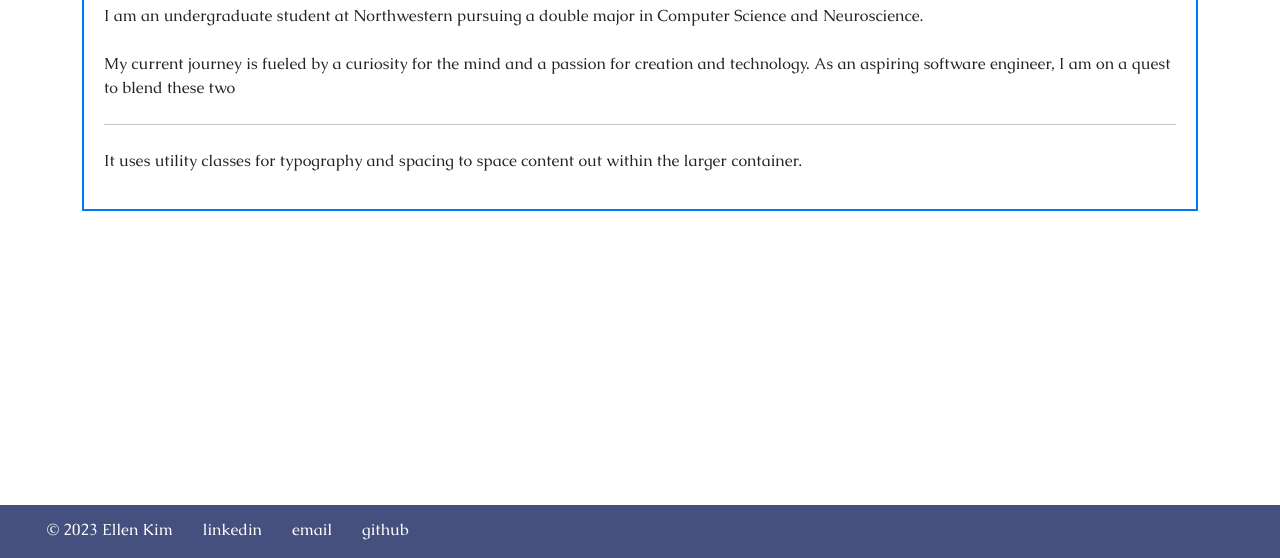
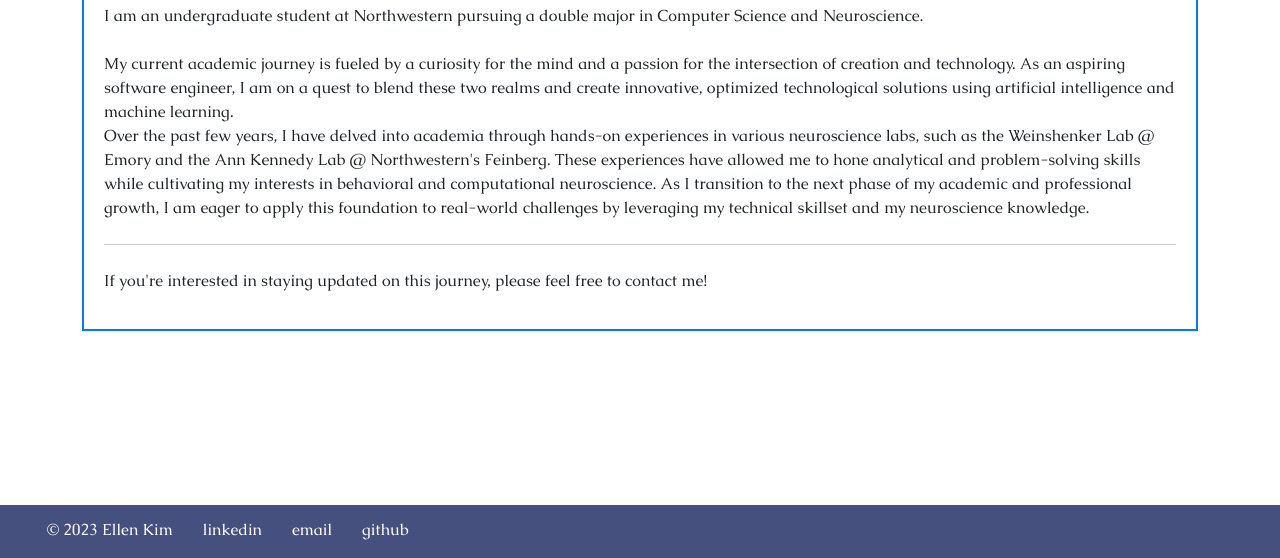
Before and after one commit to ellennkim/ellennkim.github.io, a plain HTML site: page about.html in a window 1280 px wide. Shown: the part 242-800 px from the top of the page. Drawn offline with nearby package versions, Linux system fonts and the light colour scheme.

Commit message:
Update about.html

```diff
--- a/about.html
+++ b/about.html
@@ -27,11 +27,16 @@
                 <h1 class="jumbotron-title">Hello, I'm Ellen:</h1>
                 <p class="jumbotron-text">I am an undergraduate student at Northwestern pursuing a double major in Computer Science and Neuroscience. <br>
                     <br>
-                    My current journey is fueled by a curiosity for the mind and a passion for creation and technology.
-                    As an aspiring software engineer, I am on a quest to blend these two
+                    My current academic journey is fueled by a curiosity for the mind and a passion for the intersection of creation and technology.
+                    As an aspiring software engineer, I am on a quest to blend these two realms and create innovative, optimized technological solutions using artificial intelligence and machine learning.
+                    <br>
+                    Over the past few years, I have delved into academia through hands-on experiences in various neuroscience labs, such as the Weinshenker Lab @ Emory and the Ann Kennedy Lab @ Northwestern's Feinberg.
+                    These experiences have allowed me to hone analytical and problem-solving skills while cultivating my interests in behavioral and computational neuroscience.
+                    As I transition to the next phase of my academic and professional growth, I am eager to apply this foundation to real-world challenges by leveraging my technical skillset and my neuroscience knowledge.
                 </p>
                 <hr class="my-4"> <!--horizontal divider-->
-                <p class="jumbotron-text">It uses utility classes for typography and spacing to space content out within the larger container.</p>
+                <p class="jumbotron-text">If you're interested in staying updated on this journey, please feel free to contact me!
+                </p>
                 <!-- <a class="btn btn-primary btn-lg" href="#" role="button">Learn more</a> -->
             </div>
         </div>
```
